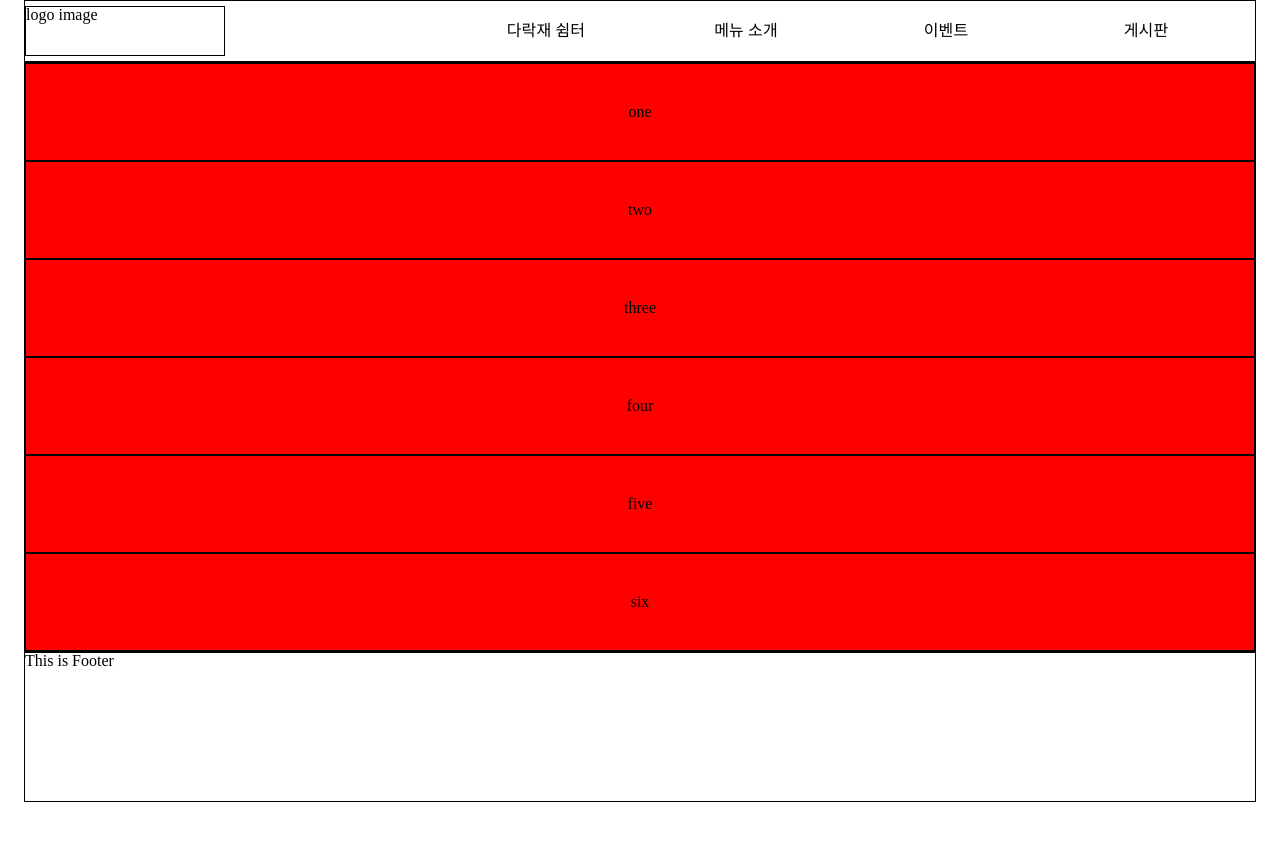
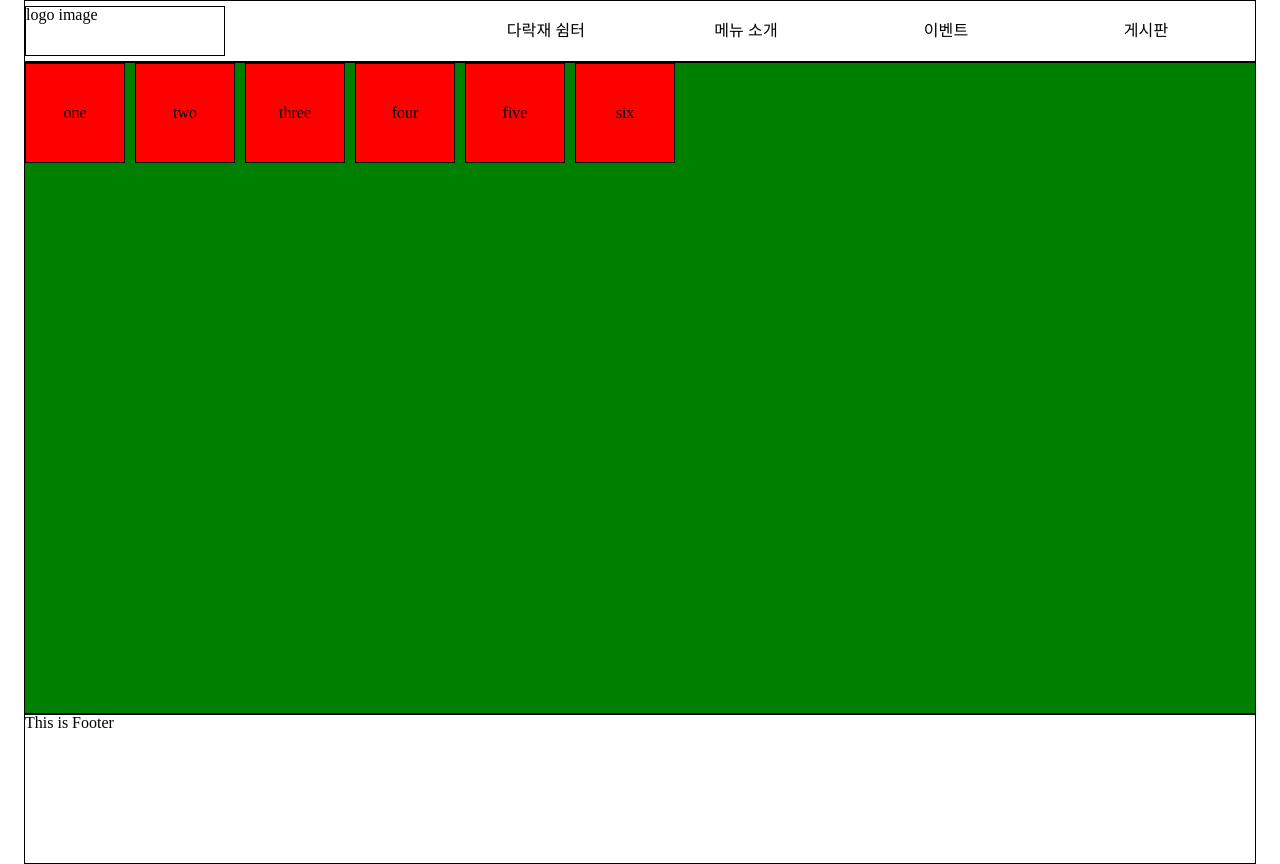
Before and after one commit to hayoung0Lee/gatsby-gomtang, a Gatsby site: page /about in a window 1280 px wide. Before the commit the page ends 802 px from the top, so only its background shows below. Built offline with nearby package versions, Linux system fonts and the light colour scheme; Gatsby itself is replaced by a stand-in of ours.

Commit message:
step 1, step2

```diff
--- a/src/pages/about.tsx
+++ b/src/pages/about.tsx
@@ -10,6 +10,15 @@ const AboutLayout = styled.div`
   border: 1px solid black;
   display: grid;
   min-height: inherit;
+
+  // repeat rows 6 times and each one is 100 px
+  grid-template-rows: repeat(6, 100px);
+
+  // repeat columns 6 times and each one is 100 px
+  grid-template-columns: repeat(6, 100px);
+
+  // putting gap beteween rows and columns
+  grid-gap: 10px;
 
   & > div {
     background-color: red;
```
